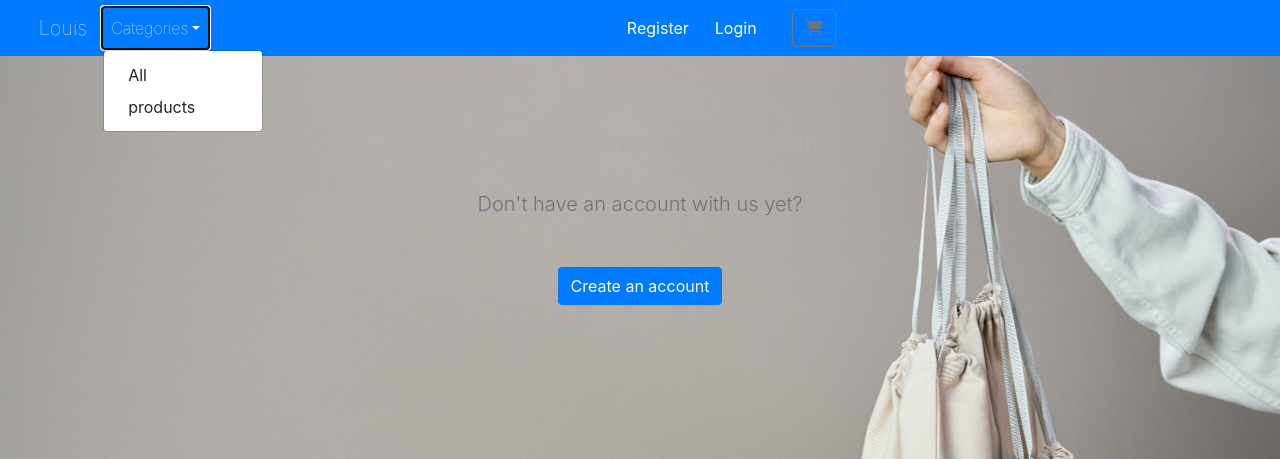
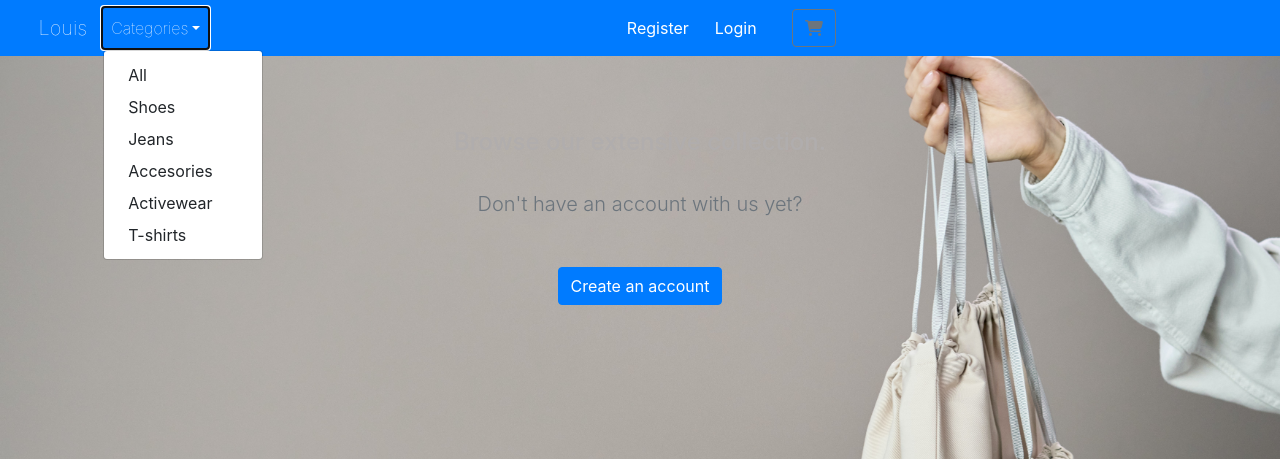
Before and after one commit to JoseParra28/Louis., a Django app: page / in a window 1280 px wide, after a click on "Categories". Shown: the top 459 px of the page. Run offline with Django 4.2, Linux system fonts and the light colour scheme; some libraries are stand-ins or nearby versions.

Commit message:
add product category views

```diff
--- a/louis/settings.py
+++ b/louis/settings.py
@@ -66,6 +66,7 @@ TEMPLATES = [
                 'django.template.context_processors.request',
                 'django.contrib.auth.context_processors.auth',
                 'django.contrib.messages.context_processors.messages',
+
             ],
         },
     },
--- a/store/templates/store/base.html
+++ b/store/templates/store/base.html
@@ -44,9 +44,21 @@
                     data-bs-toggle="dropdown" aria-expanded="false">Categories</a>
                     <ul class="dropdown-menu" aria-labelledby="navbarDropdown">
                         <li>
-                        <a class="dropdown-item" href="{% url 'store' %}"> All </a>
-                        <a class="dropdown-item" href="base.html">products </a>
-                        </li>
+                        <a class="dropdown-item" href="{% url 'store' %}">All</a>
+
+                            <a class="dropdown-item" href="{% url 'store' %}">Shoes</a>
+
+                                <a class="dropdown-item" href="{% url 'store' %}">Jeans</a>
+
+                                    <a class="dropdown-item" href="{% url 'store' %}">Accesories</a>
+
+                                        <a class="dropdown-item" href="{% url 'store' %}">Activewear</a>
+
+
+                                            <a class="dropdown-item" href="{% url 'store' %}">T-shirts</a>
+                                        </li>
+
+
                     </ul>
                 </li>
             </ul>
--- a/store/templates/store/store.html
+++ b/store/templates/store/store.html
@@ -11,6 +11,7 @@
                 <p class="lead text-muted">Don't have an account with us yet?</p>
                 <br>
                 <a href="#" class="btn btn-primary my-2"> Create an account </a>
+
             </div>
         </div>
 </section>
--- a/store/views.py
+++ b/store/views.py
@@ -1,6 +1,21 @@
 from django.shortcuts import render
+from .models import Category, Product
 
 
 
 def store(request):
     return render(request, 'store/store.html')
+
+
+def categories(request):
+    all_categories = Category.objects.all()
+    context = {'all_categories': all_categories}
+    return render(request, 'store/store.html', context)
+
+
+def pie(request):
+    # request.session.set_expiry(0)
+    pies = Pie.objects.all()
+    ctx = {'pies': pies}
+    print(pies)
+    return render(request, "food/pies.html", ctx)
```
